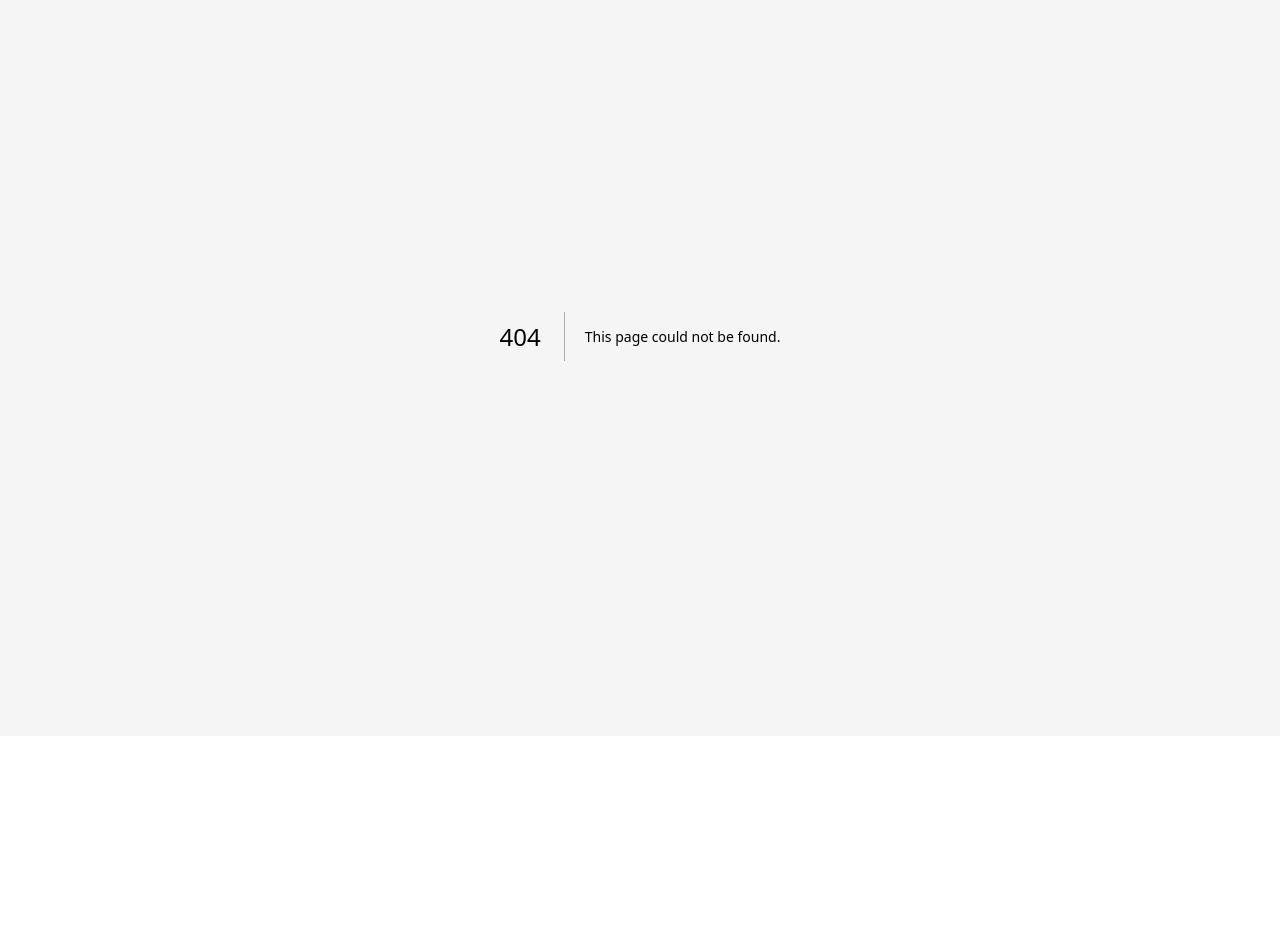
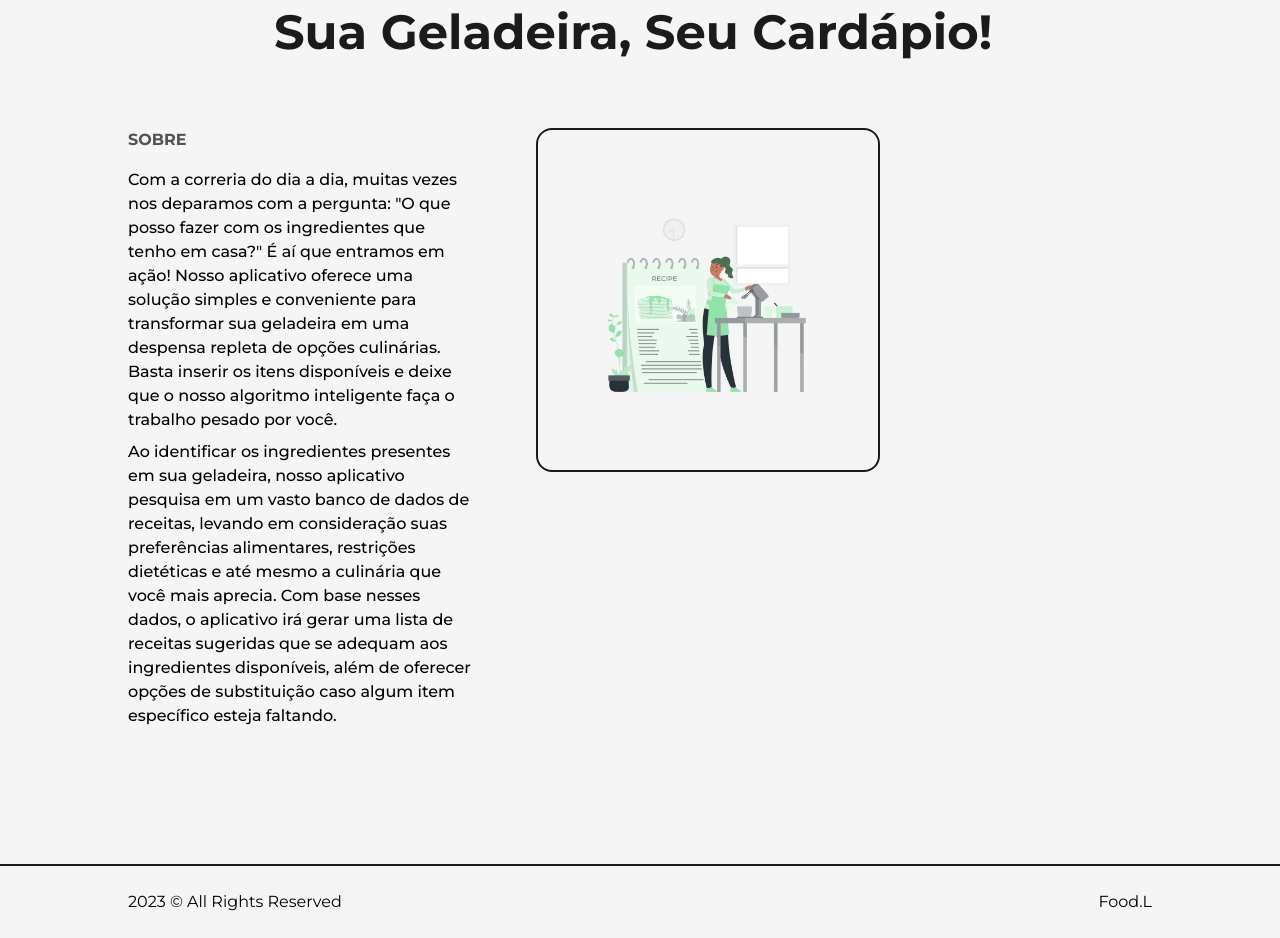
Before and after one commit to joaovianaAlves/Food.L, a Next.js app: page /about in a window 1280 px wide. Before the commit this address had no page. Shown: the part 160-1098 px from the top of the page. Before the commit the page ends 896 px from the top, so only its background shows below. Built offline with nearby package versions, Linux system fonts and the light colour scheme.

Commit message:
Add files via upload

```diff
--- a/src/components/Footer.js
+++ b/src/components/Footer.js
@@ -4,8 +4,8 @@ import Link from "next/link"
 
 const Footer = () => {
     return (
-        <footer className="w-full border-t-2 border-solid border-dark font-medium text-lg">
-            <Layout className="py-8 flex items-center justify-between">
+        <footer className='w-full border-t-2 border-solid border-dark text-s'>
+            <Layout className='py-6 flex items-center justify-between'>
                 <span>{new Date().getFullYear()} &copy; All Rights Reserved</span>
                 <div>
                 <Link href="/">Food.L</Link>
--- a/src/components/NavBar.js
+++ b/src/components/NavBar.js
@@ -23,15 +23,14 @@ const CustomLink = ({href, title, className=""}) =>{
 
 const NavBar = () =>{
     return(
-        <header className="w-full px-32 py-8 font-medium flex items-center justify-between">
+        <header className=" w-full px-32 py-8 font-medium flex items-center justify-between">
 
             <nav>
                 <CustomLink href="/" title="Home" className="mx-4"/>
                 <CustomLink href="/about" title="About" className="mx-4"/>
-                <CustomLink href="/projects" title="Projects" className="mx-4"/>
                 <CustomLink href="/articles" title="Articles" className="ml-4"/>
             </nav>
-            <nav className="flex items-center justify-center flex-wraps">
+            <nav className=" flex items-center justify-center flex-wraps">
 
                 <motion.a href="mailto:joaovitorvianaalves@gmail.com" target={"_blank"} whileHover={{y:-2 }} className="w-8 mr-4">
                     <GmailIcon/>
--- a/src/pages/_app.js
+++ b/src/pages/_app.js
@@ -1,3 +1,4 @@
+import Footer from '@/components/Footer';
 import NavBar from '@/components/NavBar';
 import '@/styles/globals.css'
 import {Montserrat} from "next/font/google"
@@ -19,6 +20,7 @@ export default function App({ Component, pageProps }) {
         <main className={`${montserrat.variable} font-mont bg-light w-full min-h-screen`}>
           <NavBar/>
           <Component {...pageProps} />
+          <Footer/>
         </main>
     </>
   );
--- /dev/null
+++ b/src/pages/about.js
@@ -0,0 +1,42 @@
+import AnimatedText from "@/components/AnimatedText";
+import Layout from "@/components/Layout";
+import Image from "next/image";
+import Head from "next/head";
+import React from "react";
+import Aboutpic from "../../public/images/profile/Recipe-book-rafiki.png"
+
+const about = () => {
+
+    return(
+        <>
+            <Head>
+                <title>Frigde Chef || About Page</title>
+                <meta name="descripition" content="test"></meta>
+            </Head>
+            <main className="flex w-full flex-col items-center justify-center">
+                <Layout className="pt-16">
+                    <AnimatedText className="mb-16" text="Sua Geladeira, Seu Cardápio!"/>
+                    <div className="grid w-full grid-cols-8 gap-16">
+                        <div className="col-span-3 flex flex-col items-start justify-start">
+                            <h2 className="mb-4 text-s font-bold uppercase text-dark/75">Sobre</h2>
+                            <p className="font-medium mb-2">
+                             Com a correria do dia a dia, muitas vezes nos deparamos com a pergunta: "O que posso fazer com os ingredientes que tenho em casa?" É aí que entramos em ação! Nosso aplicativo oferece uma solução simples e conveniente para transformar sua geladeira em uma despensa repleta de opções culinárias. Basta inserir os itens disponíveis e deixe que o nosso algoritmo inteligente faça o trabalho pesado por você.
+                            </p>
+                            <p className="font-medium mb-2">
+                             Ao identificar os ingredientes presentes em sua geladeira, nosso aplicativo pesquisa em um vasto banco de dados de receitas, levando em consideração suas preferências alimentares, restrições dietéticas e até mesmo a culinária que você mais aprecia. Com base nesses dados, o aplicativo irá gerar uma lista de receitas sugeridas que se adequam aos ingredientes disponíveis, além de oferecer opções de substituição caso algum item específico esteja faltando.
+                            </p>
+                        </div>
+
+                        <div className="col-span-3 relative h-max rounded-2xl border-2 border-solid border-dark bg-light p-8">
+                            <Image src={Aboutpic} className="w-full h-full"/>
+                        </div>
+
+                    </div>
+                </Layout>
+            </main>
+        </>
+    )
+
+}
+
+export default about
--- a/src/pages/index.js
+++ b/src/pages/index.js
@@ -12,7 +12,7 @@ export default function Home() {
     <>
       <Head>
         <title>Create Next App</title>
-        <meta name="description" content="Generated by create next app" />
+        <meta name="description" content="Home || Frigde Chef" />
 
       </Head>
         <main className='flex items-center text-dark w-full min-h-screen'>
```
Also changed, not shown: postcss.config.js (line endings or trailing spaces), public/images/profile/Recipe-book-rafiki.png (added), tailwind.config.js (line endings or trailing spaces).
